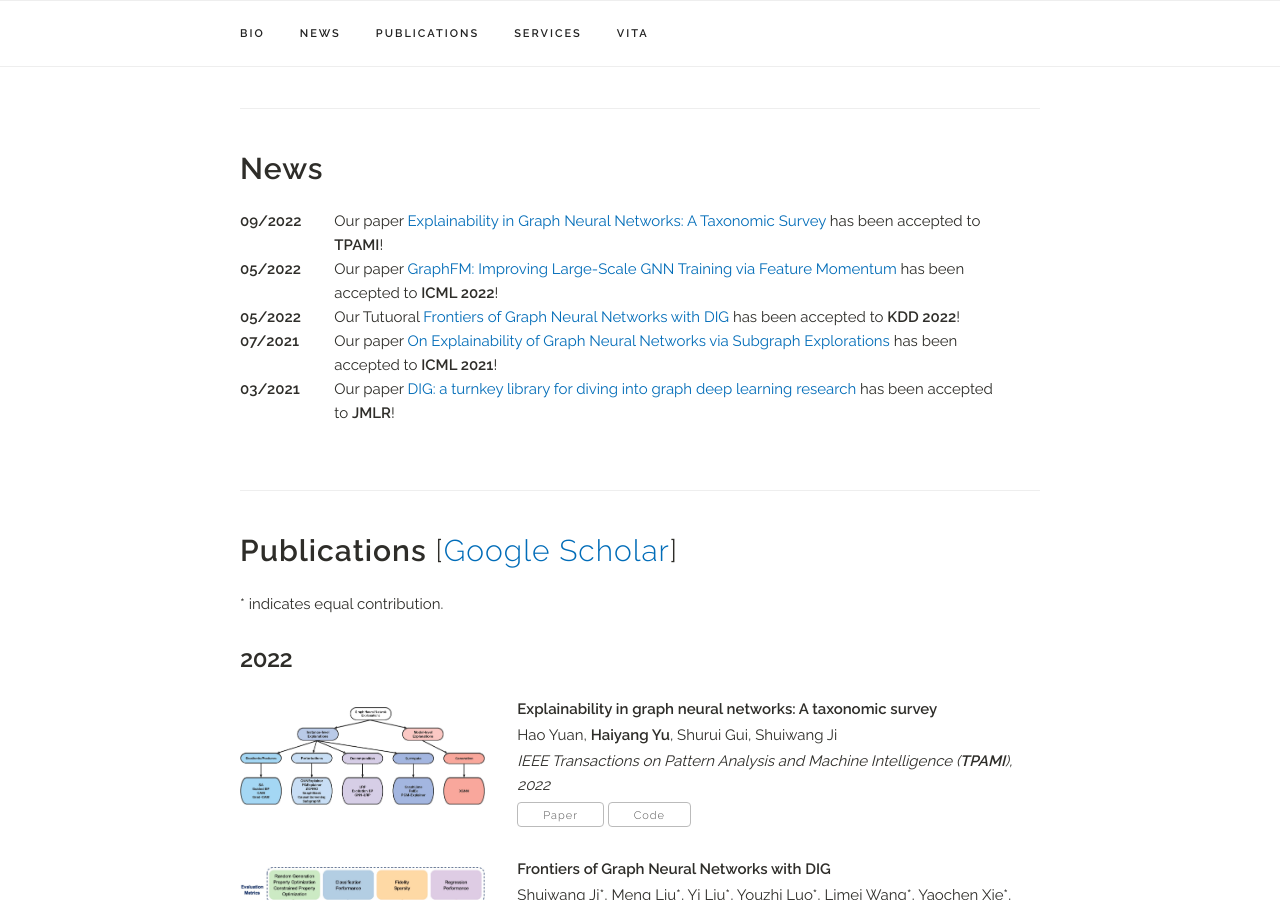
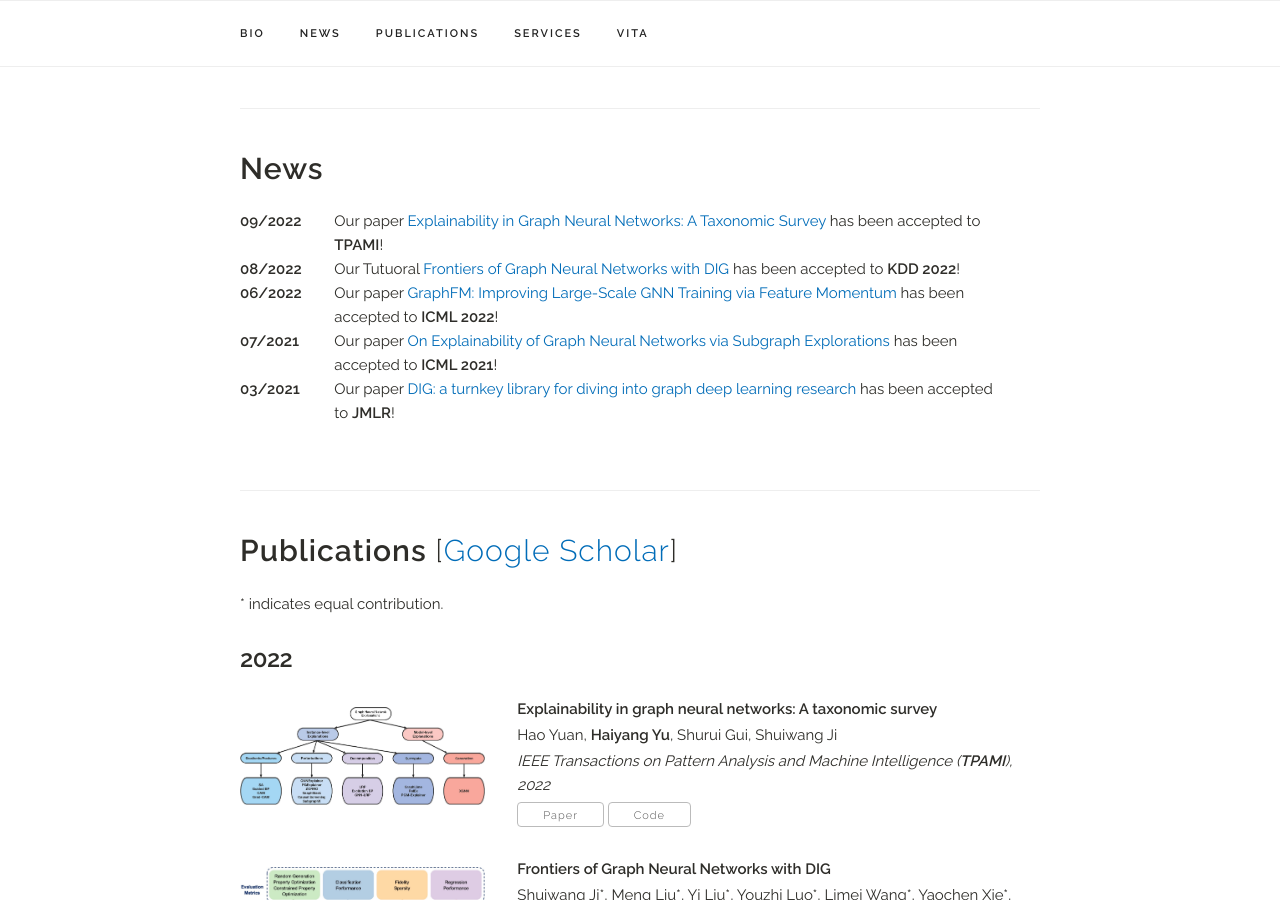
Before and after one commit to Oceanusity/Oceanusity.github.io, a Jekyll site: the page built from index.html, in a window 1280 px wide and 900 px high, scrolled down 643 px. Built offline with Jekyll 4.4.1, drawn with Linux system fonts in a browser that asks for light colours; a style sheet for code colours, icons or effects is not loaded.

Commit message:
Update news.yaml

```diff
--- a/_data/news.yaml
+++ b/_data/news.yaml
@@ -3,11 +3,11 @@ news:
 - title: "Our paper <a href='https://ieeexplore.ieee.org/abstract/document/9875989'>Explainability in Graph Neural Networks: A Taxonomic Survey</a> has been accepted to <b>TPAMI</b>!"
   date: "09/2022"
 
+- title: "Our Tutuoral <a href='https://dl.acm.org/doi/abs/10.1145/3534678.3542624'>Frontiers of Graph Neural Networks with DIG</a> has been accepted to <b>KDD 2022</b>!"
+  date: "08/2022"
+
 - title: "Our paper <a href='https://proceedings.mlr.press/v162/yu22g.html'>GraphFM: Improving Large-Scale GNN Training via Feature Momentum</a> has been accepted to <b>ICML 2022</b>!"
-  date: "05/2022"
-
-- title: "Our Tutuoral <a href='https://dl.acm.org/doi/abs/10.1145/3534678.3542624'>Frontiers of Graph Neural Networks with DIG</a> has been accepted to <b>KDD 2022</b>!"
-  date: "05/2022"
+  date: "06/2022"
 
 - title: "Our paper <a href='http://proceedings.mlr.press/v139/yuan21c.html'>On Explainability of Graph Neural Networks via Subgraph Explorations</a> has been accepted to <b>ICML 2021</b>!"
   date: "07/2021"
```
